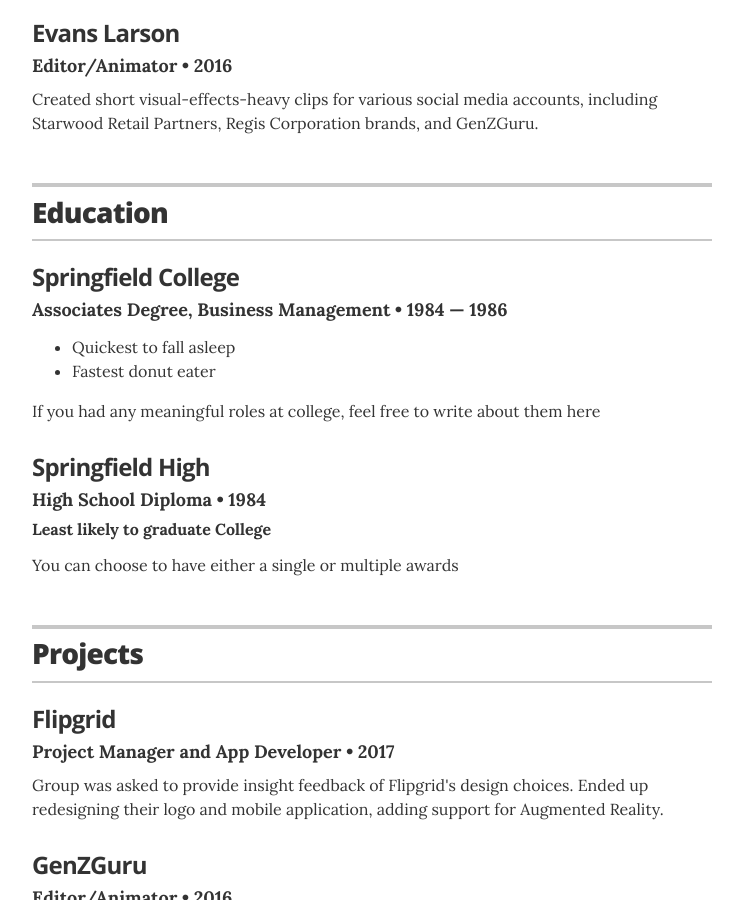
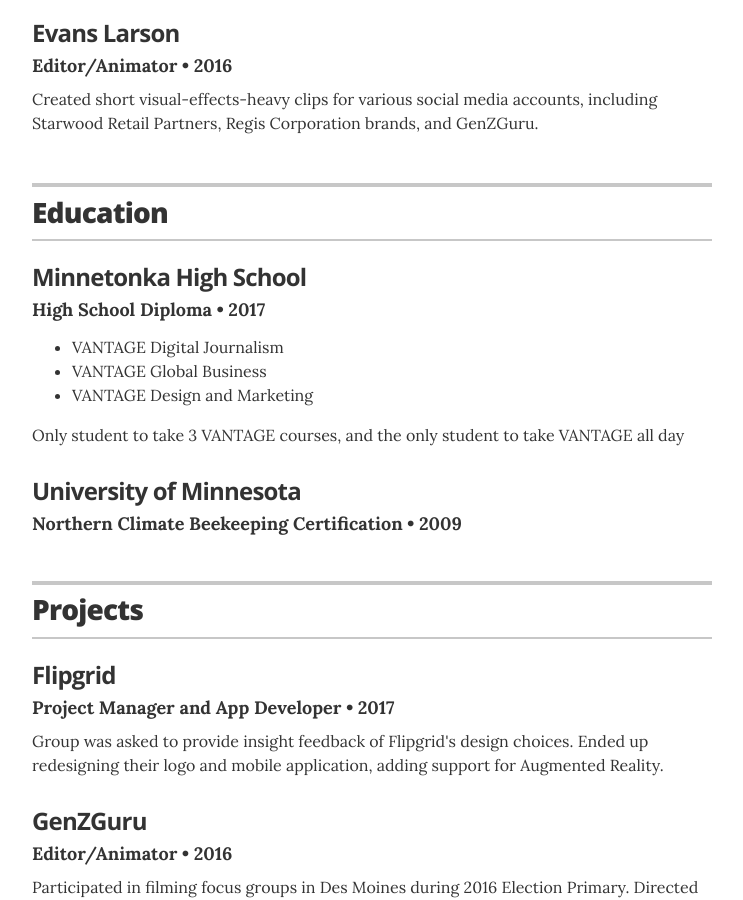
Before and after one commit to christian-kramer/christian-kramer.github.io, a Jekyll site: the page built from index.html, in a window 1280 px wide and 900 px high, scrolled down 873 px. Shown: the whole window, without its empty margins (268-1011 px from the left). Built offline with Jekyll 4.4.1, drawn with Linux system fonts in a browser that asks for light colours.

Commit message:
added High School and U of M

```diff
--- a/_data/education.yml
+++ b/_data/education.yml
@@ -1,14 +1,14 @@
 # Degree
-- degree: Associates Degree, Business Management
-  uni: Springfield College
-  year: 1984 &mdash; 1986
+- degree: High School Diploma
+  uni: Minnetonka High School
+  year: 2017
   awards:
-    - award: Quickest to fall asleep
-    - award: Fastest donut eater
-  summary: If you had any meaningful roles at college, feel free to write about them here
+    - award: VANTAGE Digital Journalism
+    - award: VANTAGE Global Business
+    - award: VANTAGE Design and Marketing
+  summary: Only student to take 3 VANTAGE courses, and the only student to take VANTAGE all day
 
-- degree: High School Diploma
-  uni: Springfield High
-  year: 1984
-  award: Least likely to graduate College
-  summary: You can choose to have either a single or multiple awards
+- degree: Northern Climate Beekeeping Certification
+  uni: University of Minnesota
+  year: 2009
+  # award: #
```
